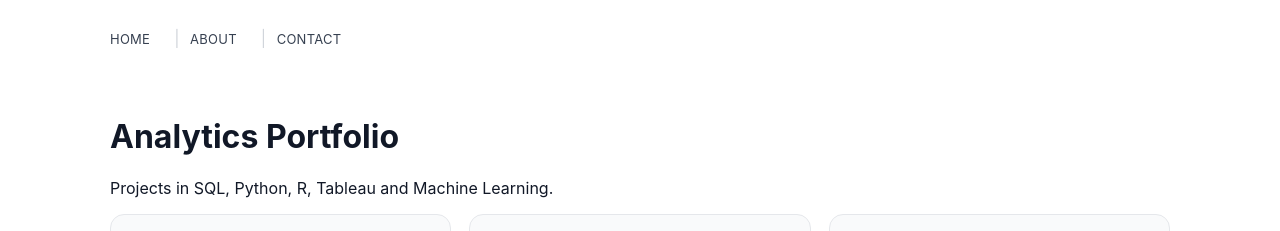
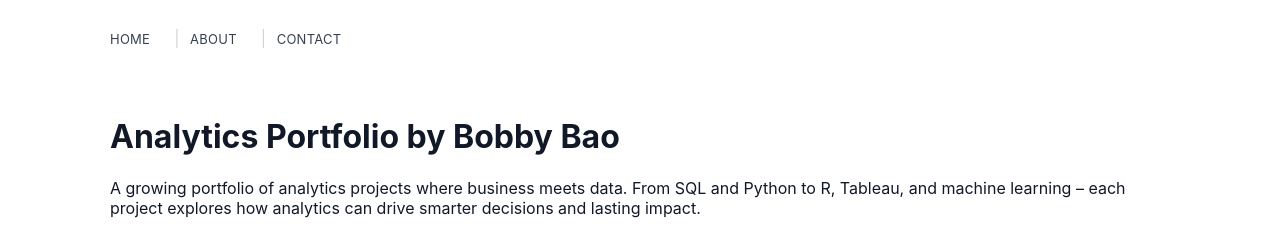
Before and after one commit to btbao/btbao.github.io, a plain HTML site: page index.html in a window 1280 px wide. Shown: the top 231 px of the page. Drawn offline with Linux system fonts and the light colour scheme.

Commit message:
Update index.html

```diff
--- a/index.html
+++ b/index.html
@@ -11,8 +11,8 @@
   </nav>
 </header>
 <div class="container">
-<h1>Analytics Portfolio</h1>
-<p>Projects in SQL, Python, R, Tableau and Machine Learning.</p>
+<h1>Analytics Portfolio by Bobby Bao</h1>
+<p>A growing portfolio of analytics projects where business meets data. From SQL and Python to R, Tableau, and machine learning – each project explores how analytics can drive smarter decisions and lasting impact.</p>
 
 <div class="grid">
 
```
